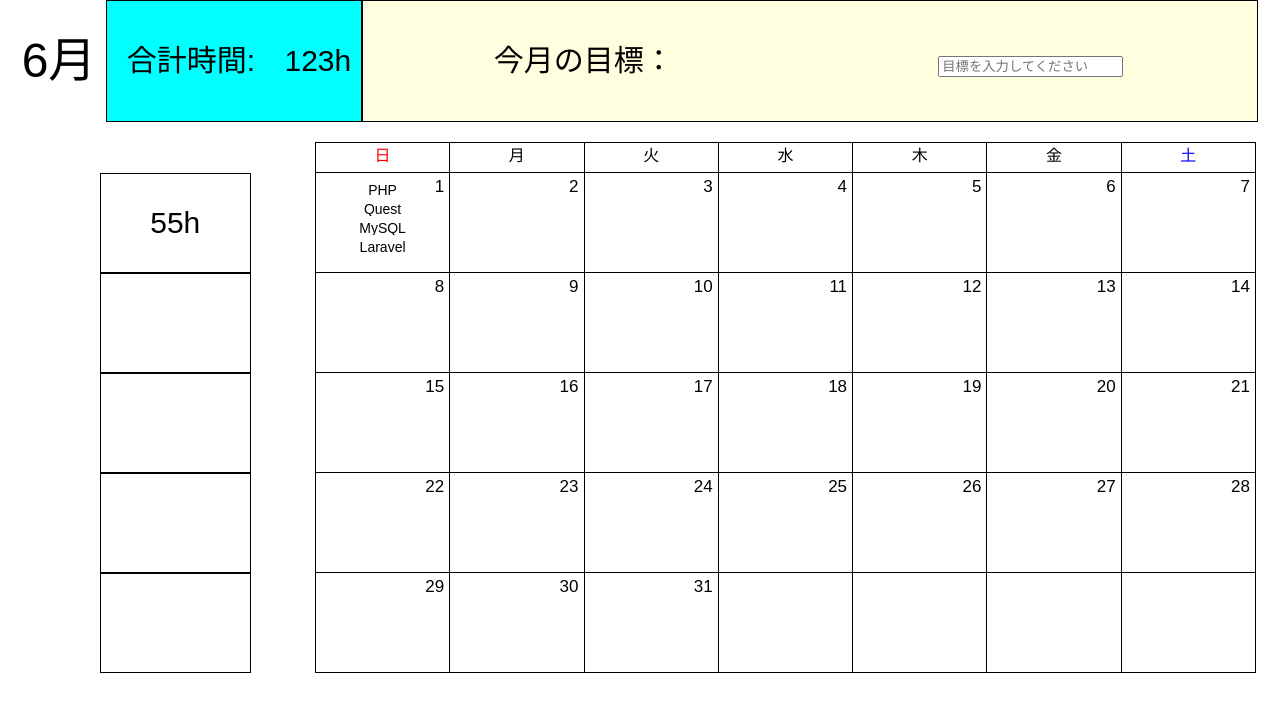
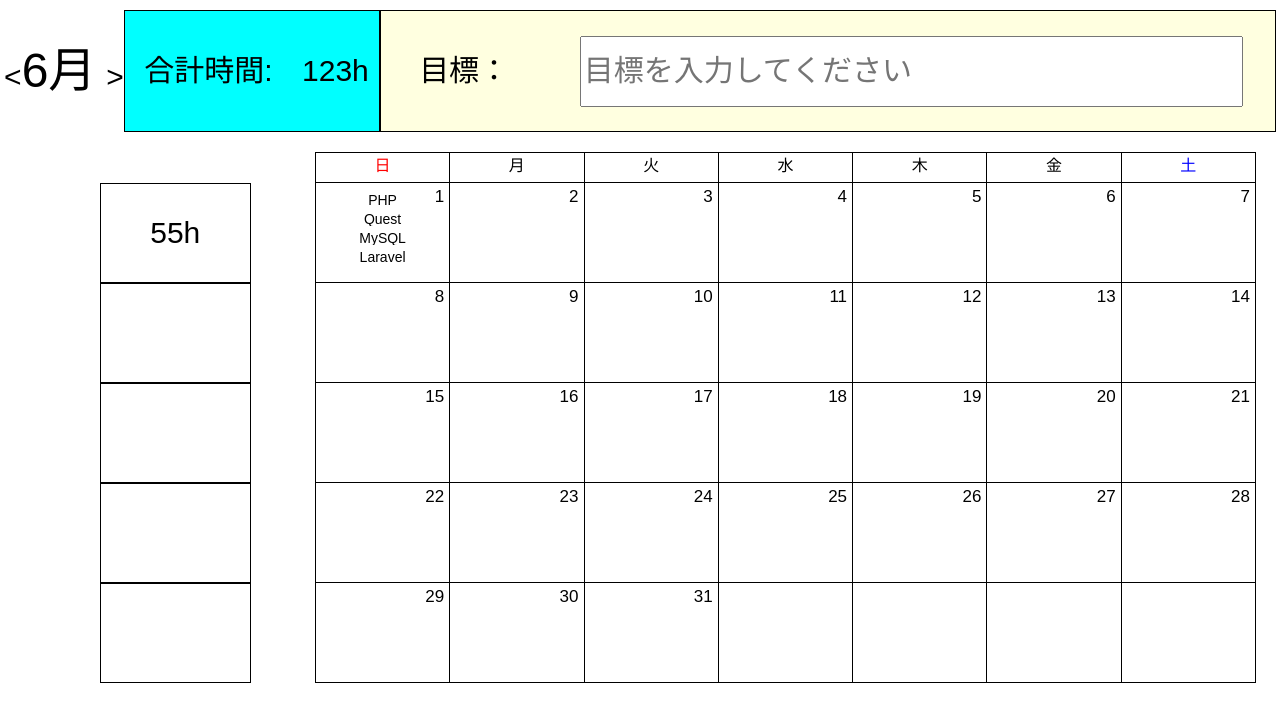
Before and after one commit to rereika/team_app_1, a PHP site: page / in a window 1280 px wide. Shown: the top 722 px of the page. Run offline with PHP 8.4, Linux system fonts and the light colour scheme.

Commit message:
inputタグcss aタグ追加

```diff
--- a/calendar/index.html
+++ b/calendar/index.html
@@ -8,7 +8,7 @@
   </head>
   <body>
     <div class="goal-time-container">
-        <h1><span class="month" style="font-size: 3em;">6月</span></h1>
+        <h1><a href="#">&lt;</a><span class="month" style="font-size: 3em;">6月</span><a href="#">&gt;</a></h1>
 
       <table class="time">
         <tr>
@@ -20,7 +20,7 @@
       <table class="goal">
         <tr>
           <!-- 今月の目標をデータベースから入れたい -->
-          <td class="monthGoal">今月の目標：</td>
+          <td class="monthGoal">目標：</td>
           <td>
             <input
               type="text"
--- a/calendar/styles.css
+++ b/calendar/styles.css
@@ -18,6 +18,7 @@ body {
     align-items: center;
     width: 100%;
     margin-bottom: 20px;
+    margin-top: 10px;
     justify-content: center;
 }
 
@@ -56,6 +57,7 @@ body {
 h1 a {
     text-decoration: none;
     color: black;
+    font-size: 30px;
 }
 
 .calendar {
@@ -119,11 +121,13 @@ h1 a {
 .side {
     width: 20%;
     margin-right: 5%; /* カレンダーとの間にスペースを追加 */
+    margin-top: 30px;
 }
 
 .side-table {
     width: 100%;
     border-collapse: collapse;
+
 }
 
 .side-table th, .side-table td {
@@ -168,3 +172,9 @@ h1 a {
     justify-content: center; /* 水平方向の中央揃え */
     height: 100%; /* 親要素の高さを満たす */
 }
+
+input {
+    height: 65px;
+    font-size: 30px;
+    width: 90%;
+}
```
